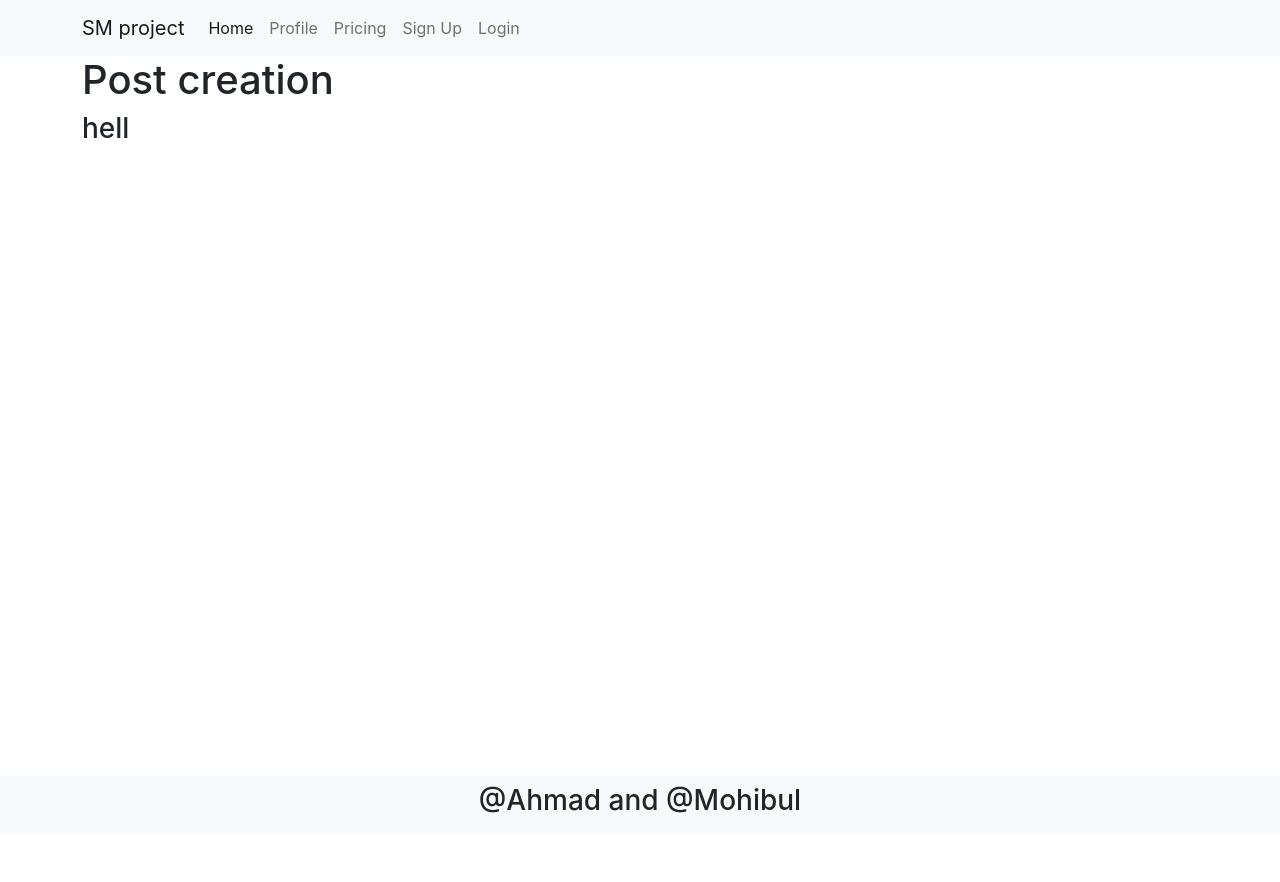
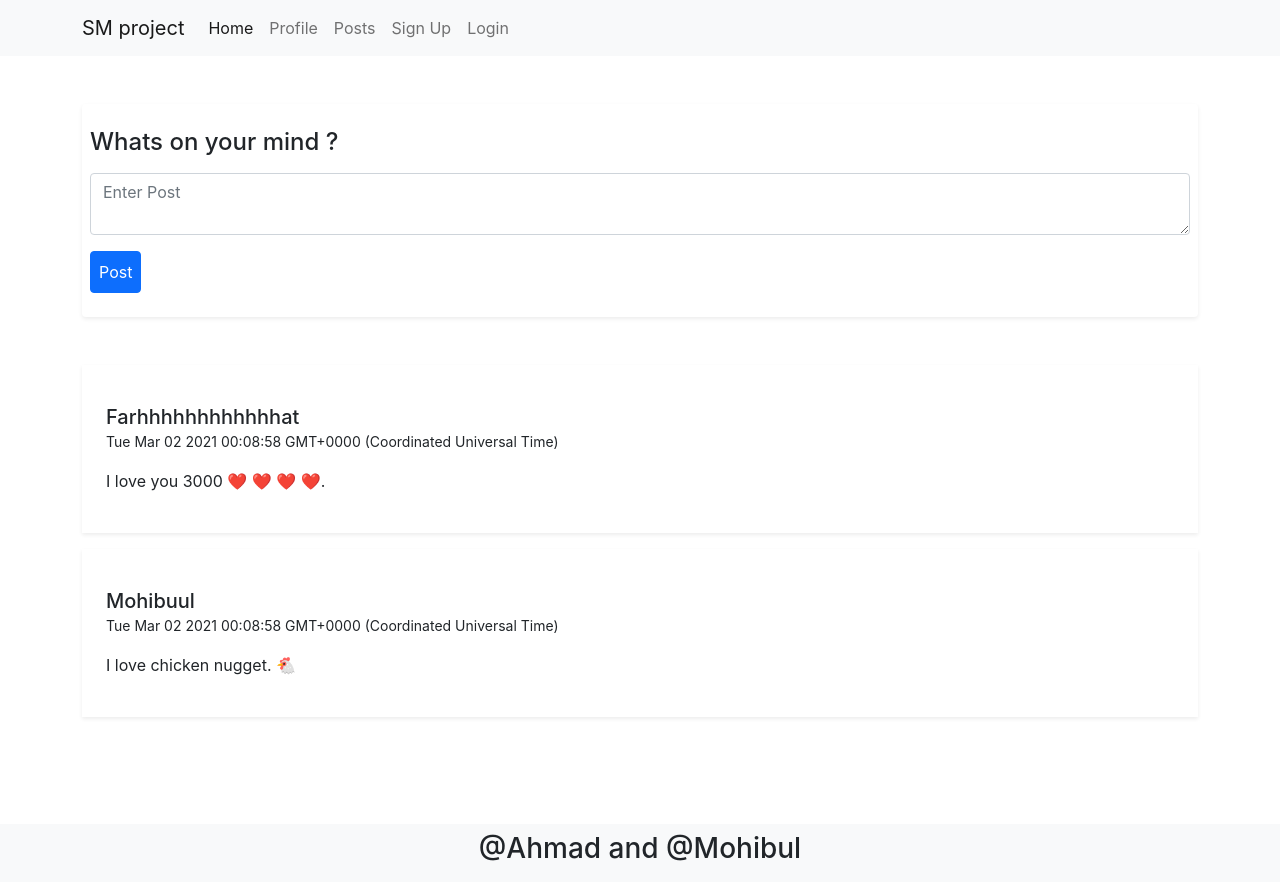
Before and after one commit to ahmad4hat/sm-project, a React (Create React App) app: page /posts in a window 1280 px wide. Before the commit the page ends 834 px from the top, so only its background shows below. Built offline with nearby package versions, Linux system fonts and the light colour scheme.

Commit message:
posts componet added , basic post showing done ,basic post creation and validiton added

```diff
--- a/package.json
+++ b/package.json
@@ -8,6 +8,7 @@
     "@testing-library/user-event": "^12.8.0",
     "bootstrap": "^5.0.0-beta2",
     "react": "^17.0.1",
+    "react-bootstrap-icons": "^1.4.0",
     "react-dom": "^17.0.1",
     "react-hook-form": "^6.15.4",
     "react-router-dom": "^5.2.0",
--- a/src/components/layout/Header.jsx
+++ b/src/components/layout/Header.jsx
@@ -43,7 +43,7 @@ const header = () => {
                 Profile
               </Link>
               <Link className="nav-link" to="/posts">
-                Pricing
+                Posts
               </Link>
             </div>
             {signinOption}
--- /dev/null
+++ b/src/containers/Posts/Post/Post.jsx
@@ -0,0 +1,19 @@
+import React from "react";
+import PropTypes from "prop-types";
+
+const Post = ({ author, date, content }) => {
+  return (
+    <div className={"shadow-sm my-3 p-4"}>
+      <div className={"my-3"}>
+        <h5 className={"m-0"}>{author}</h5>
+        <small>{date.toString()}</small>
+      </div>
+
+      <p>{content}</p>
+    </div>
+  );
+};
+
+Post.propTypes = {};
+
+export default Post;
--- /dev/null
+++ b/src/containers/Posts/PostCreation/PostCreation.jsx
@@ -0,0 +1,47 @@
+import React from "react";
+import PropTypes from "prop-types";
+import { useForm } from "react-hook-form";
+
+const PostCreation = ({ create }) => {
+  const { register, handleSubmit, errors, reset } = useForm();
+  const onSubmit = ({ content }) => {
+    create(content);
+    reset();
+  };
+
+  return (
+    <div className="shadow-sm my-5 px-2 py-4 rounded">
+      <form onSubmit={handleSubmit(onSubmit)}>
+        <h4>Whats on your mind ?</h4>
+        <textarea
+          type="text"
+          name={"content"}
+          ref={register({
+            required: {
+              value: true,
+              message: "The post is required",
+            },
+            minLength: {
+              value: 8,
+              message: "Post should be at least 8 character long",
+            },
+          })}
+          className="form-control my-3"
+          aria-describedby="postHelp"
+          placeholder="Enter Post"
+          row={5}
+        />
+        {errors.content && (
+          <p className={".text-danger"}>{errors.content.message}</p>
+        )}
+        <button type={"submit"} className={"btn btn-primary p-2"}>
+          Post
+        </button>
+      </form>
+    </div>
+  );
+};
+
+PostCreation.propTypes = {};
+
+export default PostCreation;
--- a/src/containers/Posts/Posts.jsx
+++ b/src/containers/Posts/Posts.jsx
@@ -1,11 +1,55 @@
-import PropTypes from "prop-types";
+import React, { useState } from "react";
+import PostCreation from "./PostCreation/PostCreation";
+import Post from "./Post/Post";
+
+const postsBase = [
+  {
+    id: Date.now() + Math.random(),
+    author: "Farhhhhhhhhhhhhat",
+    content: "I love you 3000 ❤️ ❤️ ❤️ ❤️.",
+    date: new Date(),
+    likes: [],
+    comments: [],
+  },
+  {
+    id: Date.now() + Math.random(),
+    author: "Mohibuul",
+    content: "I love chicken nugget. 🐔",
+    date: new Date(),
+    likes: [],
+    comments: [],
+  },
+];
 
 const Posts = (props) => {
+  const [posts, setPosts] = useState(postsBase);
+
+  const createNewPost = (content) => {
+    const newPosts = [...posts];
+    const post = {
+      id: Date.now() + Math.random(),
+      author: "hima",
+      content: content,
+      date: new Date(),
+      likes: [],
+      comments: [],
+    };
+    newPosts.push(post);
+    setPosts(newPosts);
+  };
+  const postsEl = posts.map((x) => (
+    <Post
+      key={x.id}
+      id={x.id}
+      author={x.author}
+      date={x.date}
+      content={x.content}
+    ></Post>
+  ));
   return (
     <div className={"container"}>
-      <h1>Post creation</h1>
-
-      <h3>hell </h3>
+      <PostCreation create={createNewPost}></PostCreation>
+      {postsEl}
     </div>
   );
 };
```
Also changed, not shown: 1 other file (tests, documents, lock files or other folders).
